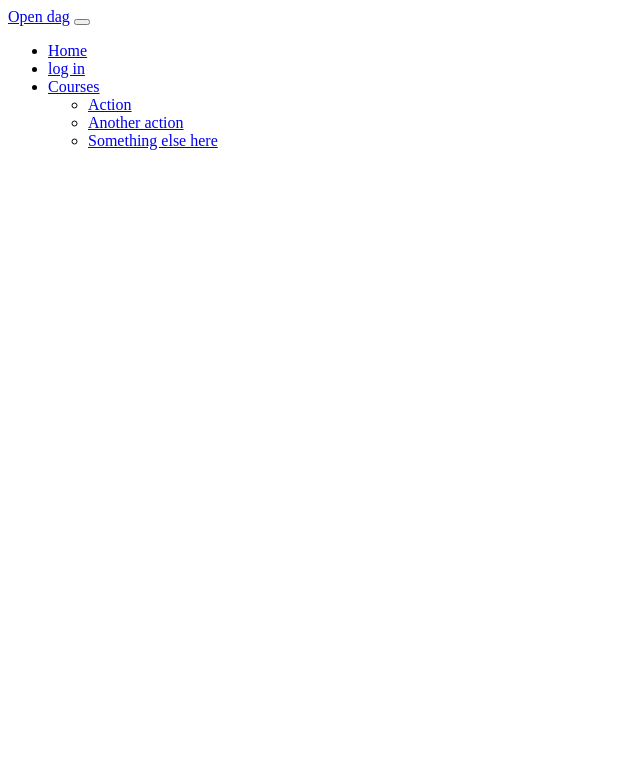
After one commit to PHPMADEZ/open-dag-project, a PHP site: page /navbar.php in a window 1280 px wide. The commit adds this page. Shown: the top 783 px of the page, without its empty margins (0-640 px from the left). Run offline with PHP 8.4, Linux system fonts and the light colour scheme.

Commit message:
Navbar fix en start index page

```diff
--- a/assets/css/maps.css
+++ b/assets/css/maps.css
@@ -1,7 +1,7 @@
 body {
   /* background-image: url('../../views/maps/istockphoto-1091231014-1024x1024.jpg');
    background-repeat: repeat-y;*/
-   background-color: rgb(70, 178, 255);
+   background-color: rgb(255, 255, 255);
 
  }
 
@@ -9,7 +9,7 @@ body {
 main{
     width: 80%;
     margin: 0 auto;
-    background-color: rgb(255, 255, 255);
+    background-color: rgb(70, 178, 255);
 
 }
 
--- a/views/Academie_ICT.php
+++ b/views/Academie_ICT.php
@@ -1,6 +1,10 @@
+
 <link href="https://cdn.jsdelivr.net/npm/bootstrap@5.2.1/dist/css/bootstrap.min.css" rel="stylesheet" integrity="sha384-iYQeCzEYFbKjA/T2uDLTpkwGzCiq6soy8tYaI1GyVh/UjpbCx/TYkiZhlZB6+fzT" crossorigin="anonymous">
 
 <link rel="stylesheet" href="../../assets/css/maps.css">
+
+<body>
+<?php include("./navbar.php")  ?>
 
 <main>
     <h1>ICT</h1>
@@ -12,3 +16,4 @@
     </div>
     <p>Lorem pisum pikies in je visum</p>
 </main>
+</body>
--- a/views/Academie_SPORT.php
+++ b/views/Academie_SPORT.php
@@ -3,6 +3,10 @@
 
 <link rel="stylesheet" href="../../assets/css/maps.css">
 
+
+
+<body>
+<?php include("./navbar.php")  ?>
 <main>
     <div class="center">
         <h1>Sport</h1>
@@ -43,3 +47,5 @@
     <br><br><br><br>
 
 </main>
+
+</body>
--- a/views/maps.php
+++ b/views/maps.php
@@ -8,9 +8,10 @@
 
 
 
-<br>
-<hr>
+
 <body>
+    <?php include("./navbar.php")  ?>
+
     <main>
         <div class="grid-container">
             <div class="item4">
--- /dev/null
+++ b/views/navbar.php
@@ -0,0 +1,29 @@
+
+<nav class="navbar navbar-expand-lg bg-primary">
+  <div class="container-fluid">
+    <a class="navbar-brand" href="#">Open dag</a>
+    <button class="navbar-toggler" type="button" data-bs-toggle="collapse" data-bs-target="#navbarNavDropdown" aria-controls="navbarNavDropdown" aria-expanded="false" aria-label="Toggle navigation">
+      <span class="navbar-toggler-icon"></span>
+    </button>
+    <div class="collapse navbar-collapse" id="navbarNavDropdown">
+      <ul class="navbar-nav">
+        <li class="nav-item">
+          <a class="nav-link active" aria-current="page" href="#">Home</a>
+        </li>
+        <li class="nav-item">
+          <a class="nav-link active" aria-current="page" href="login.php">log in</a>
+        </li>
+        <li class="nav-item dropdown">
+          <a class="nav-link dropdown-toggle" href="#" role="button" data-bs-toggle="dropdown" aria-expanded="false">
+            Courses
+          </a>
+          <ul class="dropdown-menu">
+            <li><a class="dropdown-item" href="#">Action</a></li>
+            <li><a class="dropdown-item" href="#">Another action</a></li>
+            <li><a class="dropdown-item" href="#">Something else here</a></li>
+          </ul>
+        </li>
+      </ul>
+    </div>
+  </div>
+</nav>
```
Also changed, not shown: views/index.php (+11 -32 lines).
